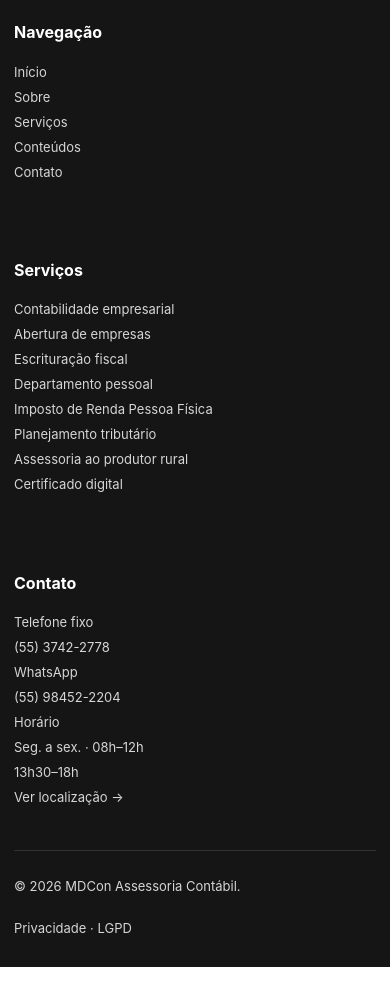
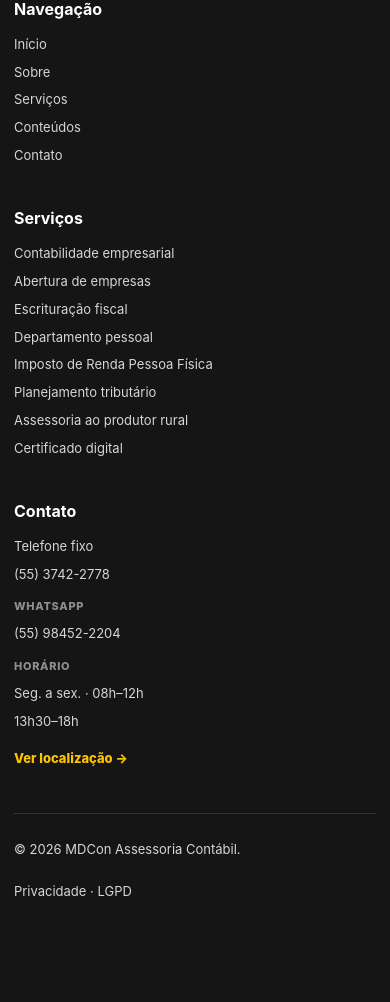
Before and after one commit to cestarifcc-glitch/mdcon-site-oficial, a Next.js app: page / in a window 390 px wide. Shown: the part 8692-9694 px from the top of the page. Before the commit the page ends 9659 px from the top, so only its background shows below. Built offline with nearby package versions, Linux system fonts and the light colour scheme.

Commit message:
Add files via upload

```diff
--- a/app/globals.css
+++ b/app/globals.css
@@ -491,3 +491,73 @@
   .services-page-cta{padding:28px}
   .services-page-cta h2{font-size:30px}
 }
+
+
+/* V11 — rodapé global atualizado */
+.footer-grid-v2{
+  grid-template-columns:1.35fr .8fr 1.25fr 1fr;
+  gap:54px;
+}
+.footer-about p{
+  margin-bottom:18px;
+}
+.footer-address{
+  color:#bdbdbd;
+  line-height:1.65;
+}
+.footer-grid-v2 h4{
+  margin-top:0;
+  margin-bottom:16px;
+}
+.footer-grid-v2 a,
+.footer-grid-v2 span{
+  line-height:1.45;
+}
+.footer-grid-v2 a{
+  transition:color .2s ease;
+}
+.footer-grid-v2 a:hover{
+  color:#FFC400;
+}
+.footer-contact-label{
+  margin-top:16px !important;
+  color:#8f8f8f !important;
+  font-size:11px !important;
+  font-weight:800;
+  letter-spacing:.7px;
+  text-transform:uppercase;
+}
+.footer-map-link{
+  margin-top:18px !important;
+  color:#FFC400 !important;
+  font-weight:800;
+}
+.footer-bottom-v2{
+  padding-right:90px;
+}
+.whatsapp-float{
+  right:24px;
+  bottom:24px;
+}
+@media(max-width:900px){
+  .footer-grid-v2{
+    grid-template-columns:1fr 1fr;
+  }
+  .footer-bottom-v2{
+    padding-right:90px;
+  }
+}
+@media(max-width:620px){
+  .footer-grid-v2{
+    grid-template-columns:1fr;
+    gap:34px;
+  }
+  .footer-bottom-v2{
+    padding-right:0;
+    padding-bottom:72px;
+  }
+  .whatsapp-float{
+    right:18px;
+    bottom:18px;
+  }
+}
```
